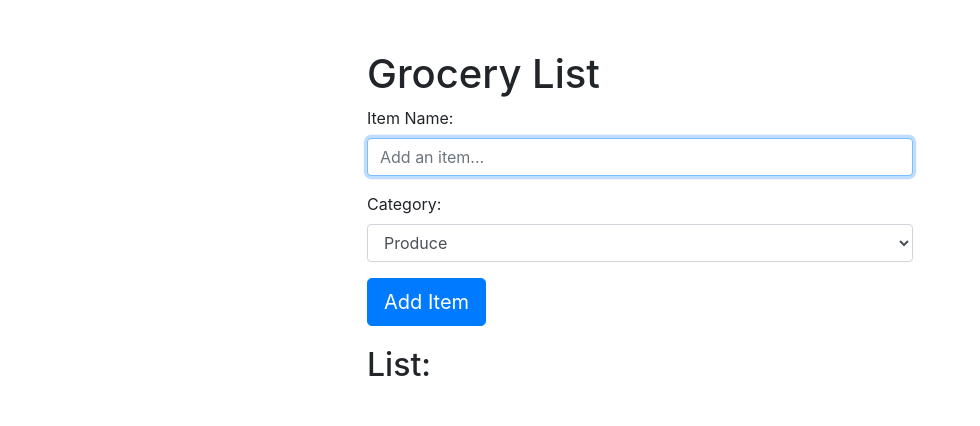
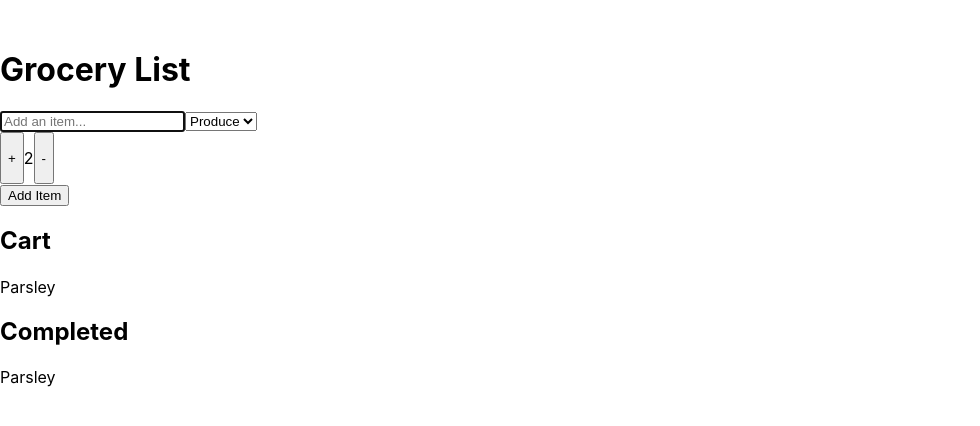
Before and after one commit to greg-czaplicki/react-grocery, a React (Create React App) app: page / in a window 1280 px wide. Shown: the top 426 px of the page, without its empty margins (0-980 px from the left). Built offline with nearby package versions, Linux system fonts and the light colour scheme.

Commit message:
refactor: redo components

```diff
--- a/src/App.css
+++ b/src/App.css
@@ -2,10 +2,6 @@ body {
   margin: 50px auto;
 }
 
-.container {
-  max-width: 45vw;
+.quantity {
+  display: flex;
 }
-
-.btn {
-  margin-bottom: 20px;
-}
--- a/src/App.js
+++ b/src/App.js
@@ -1,101 +1,11 @@
 import React, { Component } from "react";
-import "bootstrap/dist/css/bootstrap.min.css";
+import AppWrapper from "./Components/AppWrapper";
+
 import "./App.css";
 
 class App extends Component {
-  constructor() {
-    super();
-
-    this.itemName = React.createRef();
-    this.itemCategory = React.createRef();
-  }
-  // itemName, itemQuantity, id
-  state = {
-    items: {
-      Produce: [],
-      Deli: [],
-      "Breads/Pasta": [],
-      "Baking/Condiments": [],
-      "Canned Goods": [],
-      Breakfast: [],
-      Beverages: [],
-      "Meat/Seafood": [],
-      Dairy: [],
-      "Pet Products": [],
-      "Cleaning Products": [],
-      "Paper/Plastics": [],
-      Toiletries: [],
-      "Frozen Foods": [],
-      Miscellaneous: [],
-      Recipes: []
-    }
-  };
-
-  addItem = e => {
-    // prevent form reload
-    e.preventDefault();
-    // get copy of state and current input values
-    const { items } = this.state;
-    const itemName = this.itemName.current.value;
-    const itemCategory = this.itemCategory.current.value;
-    // convert input value to grocery object
-    const newItem = { itemName };
-    // push object to the copy of state
-    items[itemCategory].push(newItem);
-    // update state
-    this.setState({
-      items
-    });
-  };
-
   render() {
-    return (
-      <div className="container">
-        <h1>Grocery List</h1>
-        <form>
-          <div className="form-group">
-            <label htmlFor="exampleFormControlInput1">Item Name:</label>
-            <input
-              ref={this.itemName}
-              type="text"
-              className="form-control"
-              id="itemName"
-              placeholder="Add an item..."
-              autoFocus
-            />
-          </div>
-          <div className="form-group">
-            <label htmlFor="exampleFormControlSelect1">Category:</label>
-            <select
-              ref={this.itemCategory}
-              className="form-control"
-              id="itemCategory"
-            >
-              {Object.keys(this.state.items).map(category => (
-                <option key={category}>{category}</option>
-              ))}
-            </select>
-          </div>
-          <button
-            onClick={e => this.addItem(e)}
-            type="submit"
-            className="btn btn-primary btn-lg"
-          >
-            Add Item
-          </button>
-        </form>
-        <h2>List:</h2>
-        <h3>{this.state.newItemName}</h3>
-        {Object.keys(this.state.items).map(category => (
-          <div key={category}>
-            {this.state.items[category].length > 0 && <h4>{category}</h4>}
-            {this.state.items[category].map(item => (
-              <li key={item.ItemName}>{item.itemName}</li>
-            ))}
-          </div>
-        ))}
-      </div>
-    );
+    return <AppWrapper />;
   }
 }
 
--- /dev/null
+++ b/src/Components/AddItem.jsx
@@ -0,0 +1,24 @@
+import React, { Component } from "react";
+
+class AddItem extends Component {
+  state = {};
+  render() {
+    return (
+      <div>
+        <input type="text" autoFocus placeholder="Add an item..." />
+        <select name="itemCategory" id="itemCategory">
+          <option value="0">Produce</option>
+          <option value="1">Dairy</option>
+        </select>
+        <div className="quantity">
+          <button>+</button>
+          <p>2</p>
+          <button>-</button>
+        </div>
+        <button>Add Item</button>
+      </div>
+    );
+  }
+}
+
+export default AddItem;
--- /dev/null
+++ b/src/Components/AppWrapper.jsx
@@ -0,0 +1,36 @@
+import React, { Component } from "react";
+import AddItem from "./AddItem";
+import ListWrapper from "./ListWrapper";
+
+class AppWrapper extends Component {
+  state = {
+    appTitle: "Grocery List",
+    items: [
+      {
+        id: 1,
+        itemName: "Parsley",
+        itemCategory: "Produce",
+        ItemQuantity: 1,
+        isComplete: false
+      },
+      {
+        id: 2,
+        itemName: "Milk",
+        itemCategory: "Dairy",
+        ItemQuantity: 1,
+        isComplete: false
+      }
+    ]
+  };
+  render() {
+    return (
+      <div>
+        <h1>{this.state.appTitle}</h1>
+        <AddItem />
+        <ListWrapper items={this.state.items} />
+      </div>
+    );
+  }
+}
+
+export default AppWrapper;
--- /dev/null
+++ b/src/Components/CartCategory.jsx
@@ -0,0 +1,10 @@
+import React, { Component } from "react";
+
+class CartCategory extends Component {
+  state = {};
+  render() {
+    return <h4>{this.props.items}</h4>;
+  }
+}
+
+export default CartCategory;
--- /dev/null
+++ b/src/Components/CartItemName.jsx
@@ -0,0 +1,10 @@
+import React, { Component } from "react";
+
+class CartItemName extends Component {
+  state = {};
+  render() {
+    return <p>Parsley</p>;
+  }
+}
+
+export default CartItemName;
--- /dev/null
+++ b/src/Components/ListWrapper.jsx
@@ -0,0 +1,22 @@
+import React, { Component } from "react";
+
+import CartCategory from "./CartCategory";
+import CartItemName from "./CartItemName";
+
+class ListWrapper extends Component {
+  state = {};
+  render() {
+    return (
+      <div>
+        <h2>Cart</h2>
+        <CartCategory />
+        <CartItemName />
+        <h2>Completed</h2>
+        <CartCategory />
+        <CartItemName />
+      </div>
+    );
+  }
+}
+
+export default ListWrapper;
```
